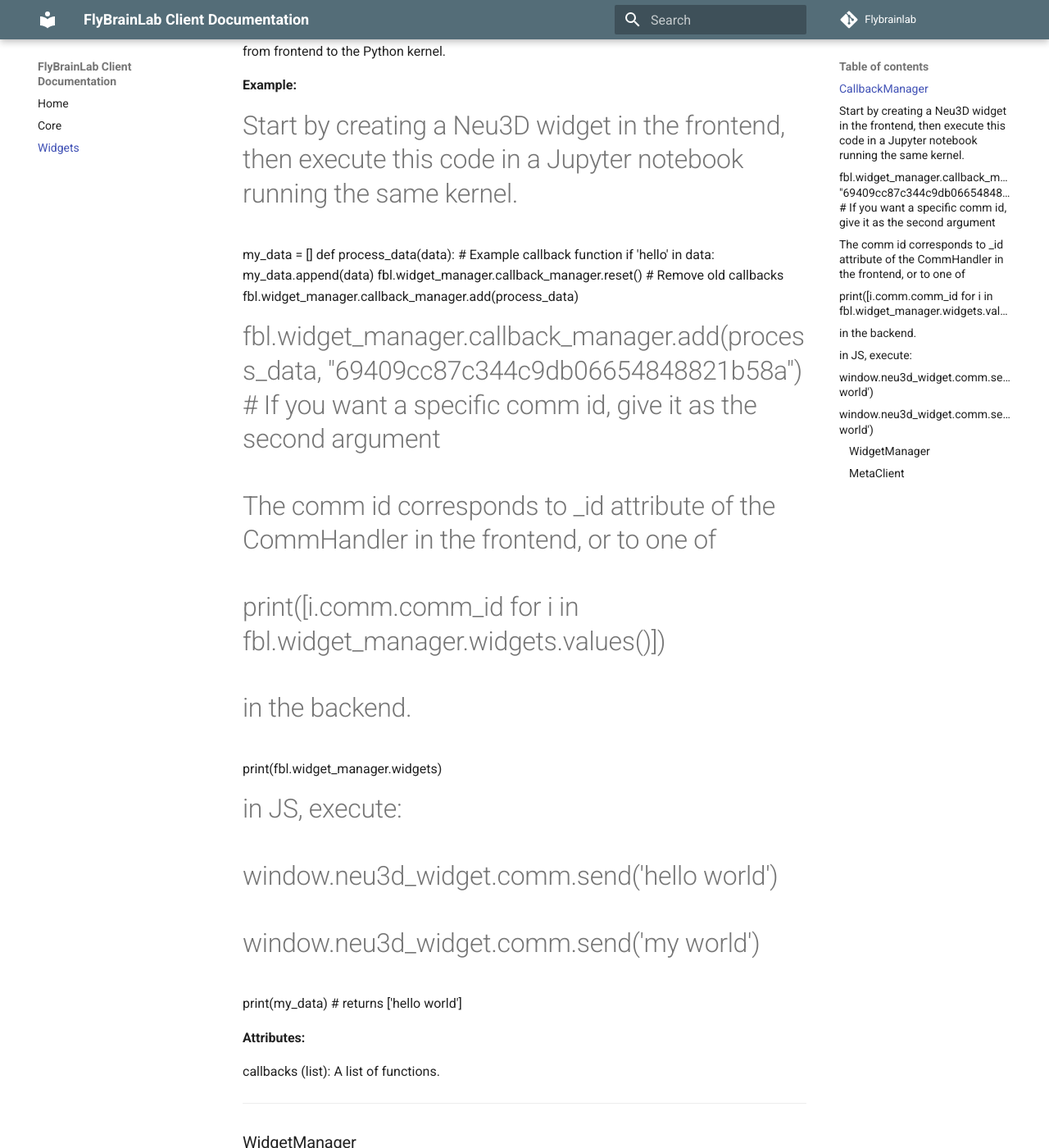
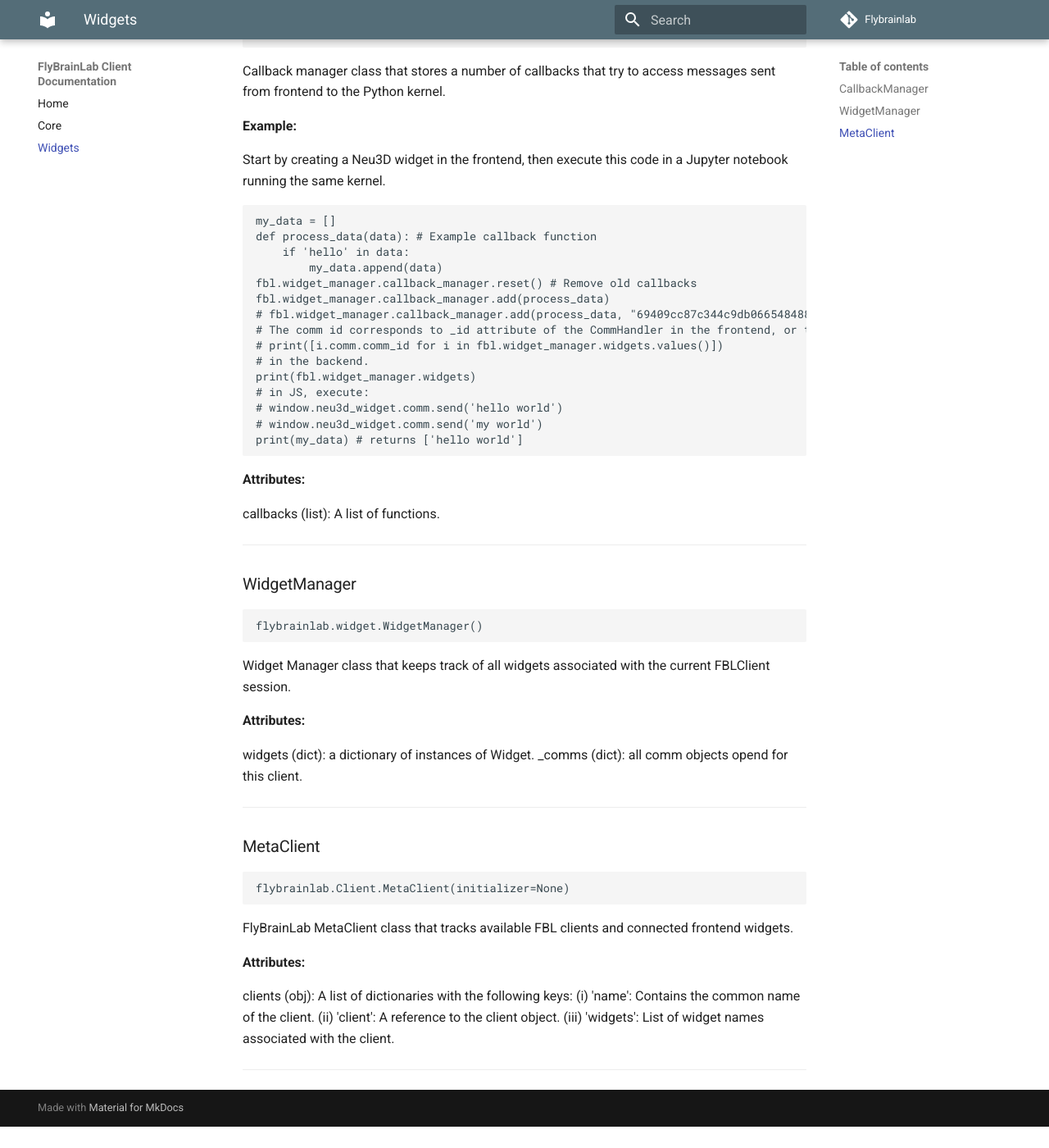
Before and after one commit to FlyBrainLab/FBLClient, an MkDocs documentation site: the page built from docs/sources/widgets.md, in a window 1280 px wide and 1400 px high, scrolled down 208 px. Shown: the whole window at 82% size. Built offline with MkDocs 1.6.1 and Material for MkDocs 9.7.7, drawn with Linux system fonts in a browser that asks for light colours; after the commit the page ends 1582 px from its top, so only the background shows below that.

Commit message:
Update widgets.md

````diff
--- a/docs/sources/widgets.md
+++ b/docs/sources/widgets.md
@@ -10,7 +10,8 @@
 
 __Example:__
 
-# Start by creating a Neu3D widget in the frontend, then execute this code in a Jupyter notebook running the same kernel.
+Start by creating a Neu3D widget in the frontend, then execute this code in a Jupyter notebook running the same kernel.
+```python
 my_data = []
 def process_data(data): # Example callback function
     if 'hello' in data:
@@ -26,6 +27,7 @@
 # window.neu3d_widget.comm.send('hello world')
 # window.neu3d_widget.comm.send('my world')
 print(my_data) # returns ['hello world']
+```
 
 __Attributes:__
 
````
